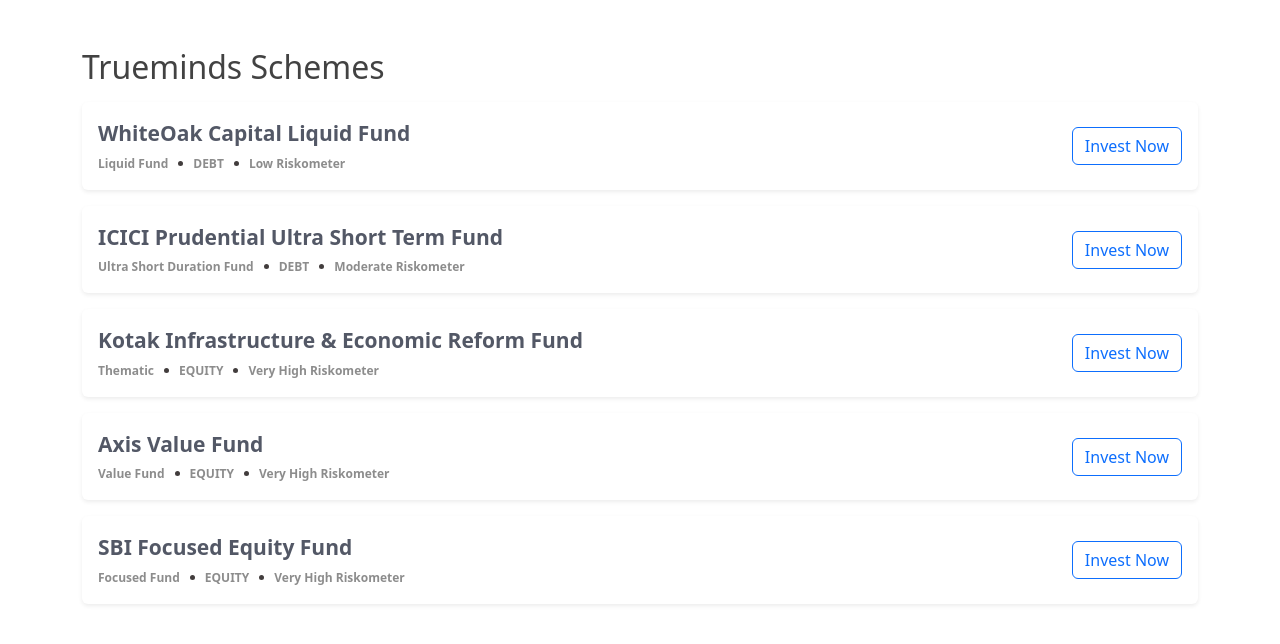
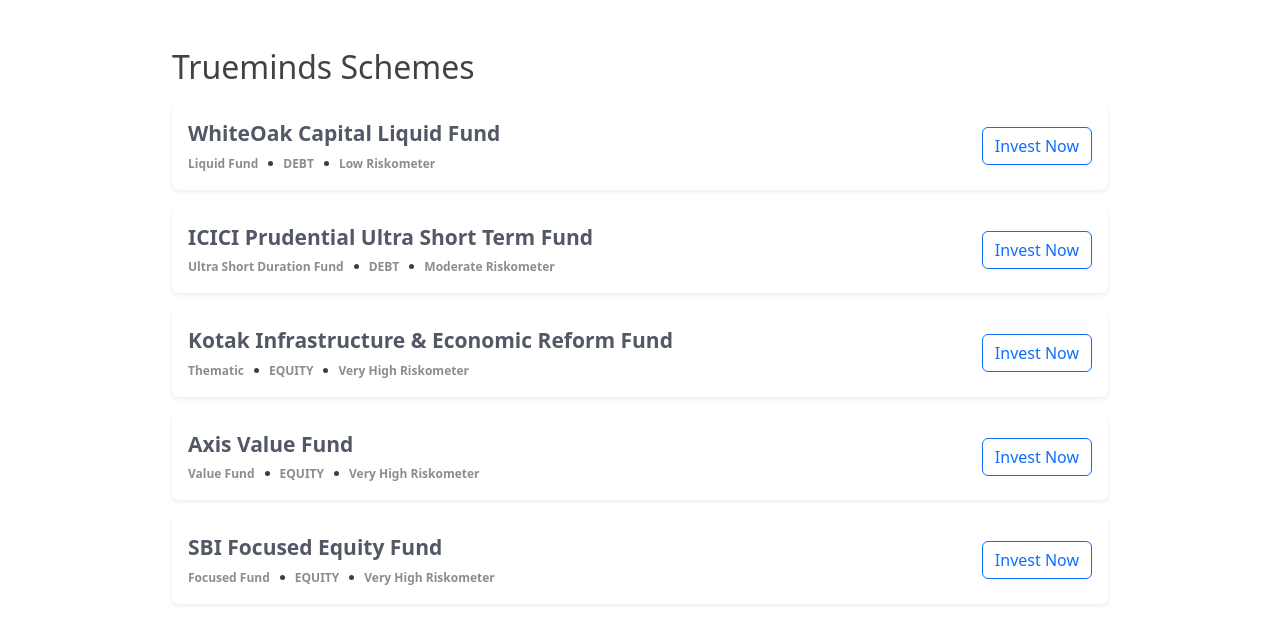
Before and after one commit to sasikumardharmarajGit/trueminds, a React (Create React App) app: page /#/ in a window 1280 px wide. Shown: the top 644 px of the page. Built offline with nearby package versions, Linux system fonts and the light colour scheme.

Commit message:
width adjust

```diff
--- a/src/index.css
+++ b/src/index.css
@@ -67,3 +67,7 @@
 h2 {
   color: #000000bd;
 }
+
+.container {
+  max-width: 960px !important;
+}
--- a/src/route/routing.js
+++ b/src/route/routing.js
@@ -1,8 +1,10 @@
 import { Suspense, lazy, createContext, useState } from "react";
 import { HashRouter, Route, Routes } from "react-router-dom";
+
 const Home = lazy(() => import("../pages/home"));
 const Invest = lazy(() => import("../pages/invest"));
 const LoadingMessage = () => ("Loading...");
+
 export const NumberContext = createContext();
 
 
```
